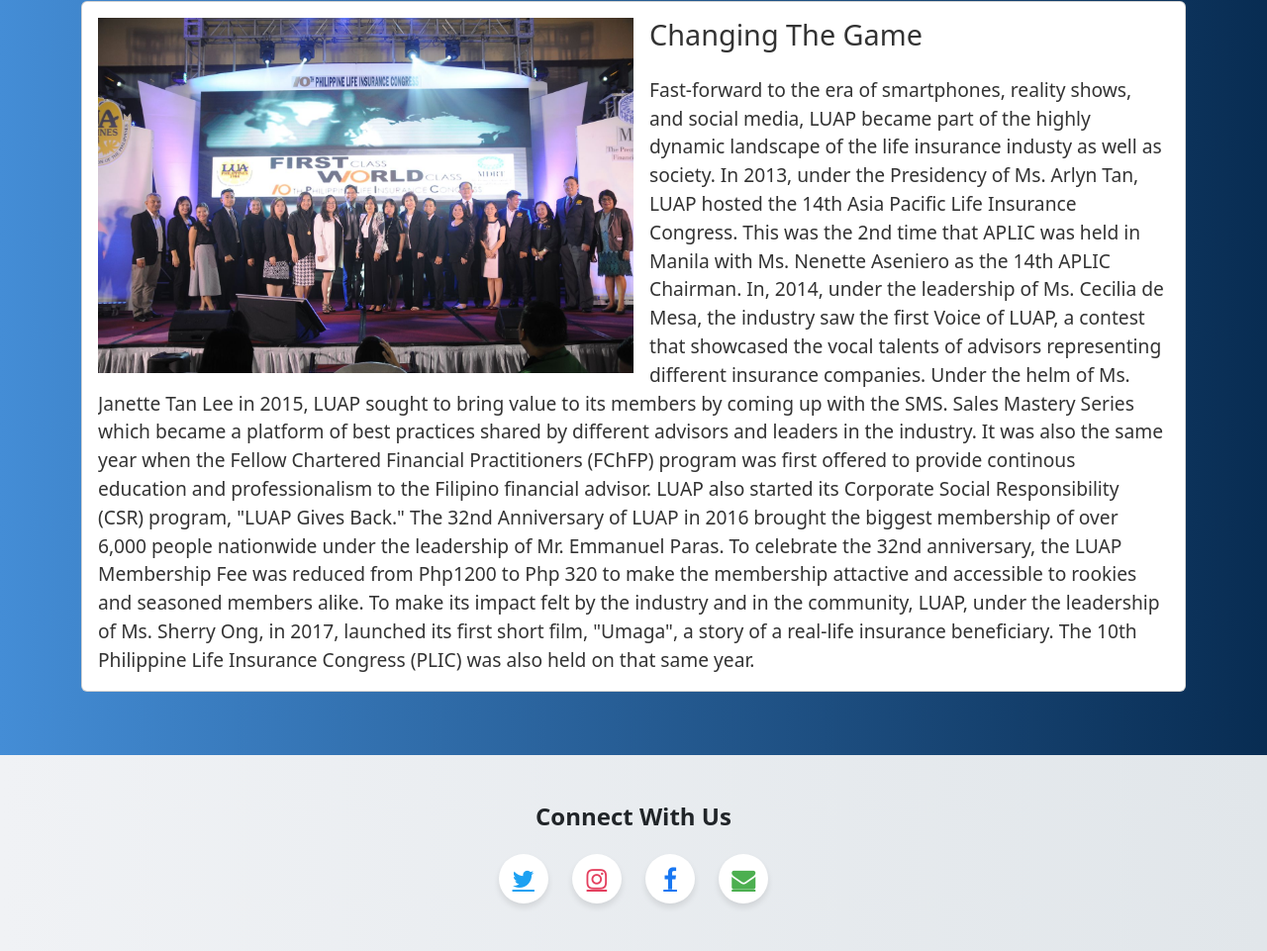
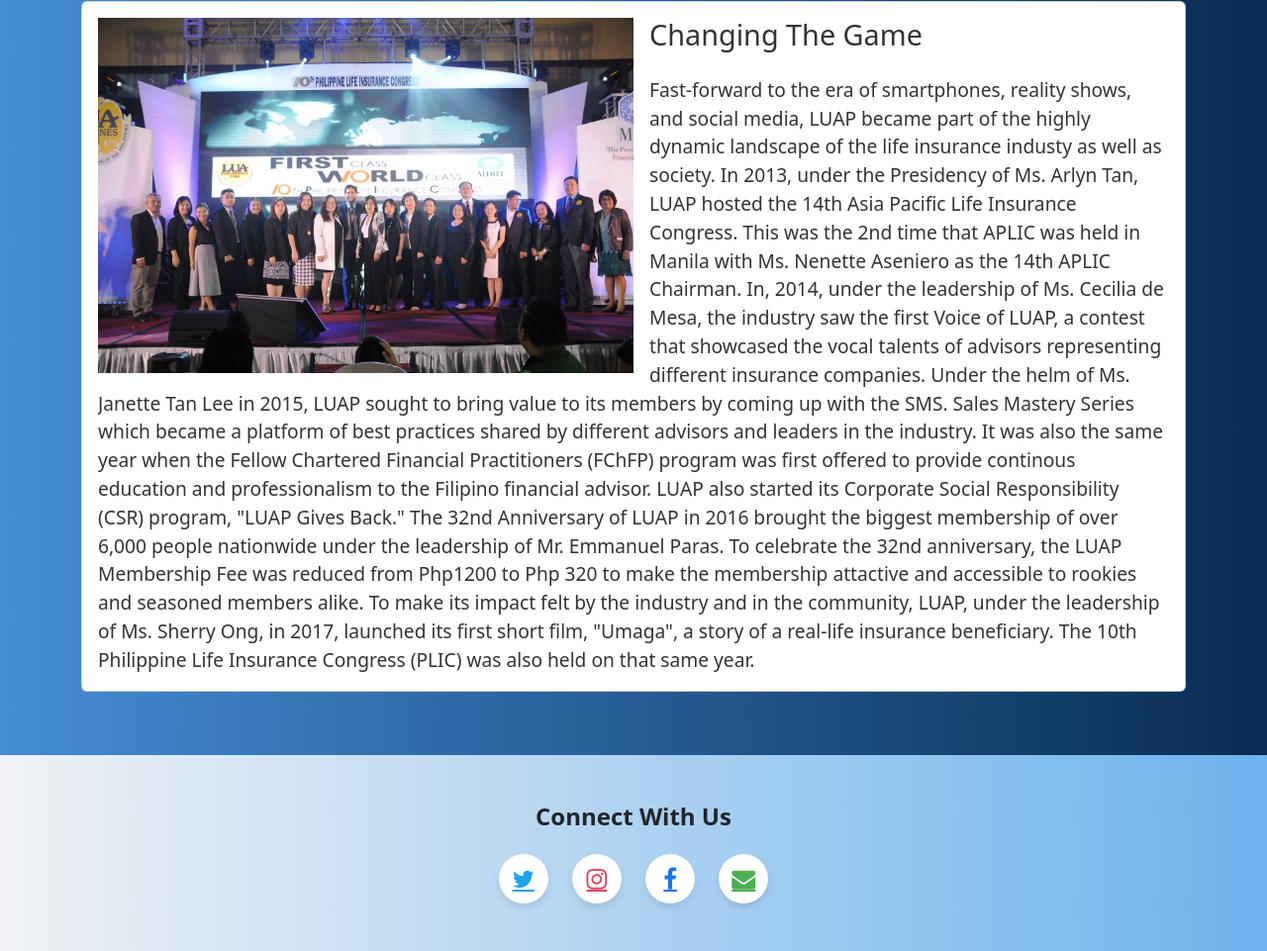
Before and after one commit to anaiah/project_lua, a plain HTML site: page index.html in a window 1280 px wide. Shown: the part 2614-3575 px from the top of the page at 99% size. Drawn offline with nearby package versions, Linux system fonts and the light colour scheme.

Commit message:
Update luap.css

```diff
--- a/src/css/luap.css
+++ b/src/css/luap.css
@@ -185,7 +185,7 @@
 }
 
 #social-links {
-    background: linear-gradient(to right, #f0f2f5, #e1e6ea); /* Subtle gradient */
+    background: linear-gradient(to right, #f0f2f5, #6db3ed); /* Subtle gradient */
     padding: 40px 0;
 }
 
```
